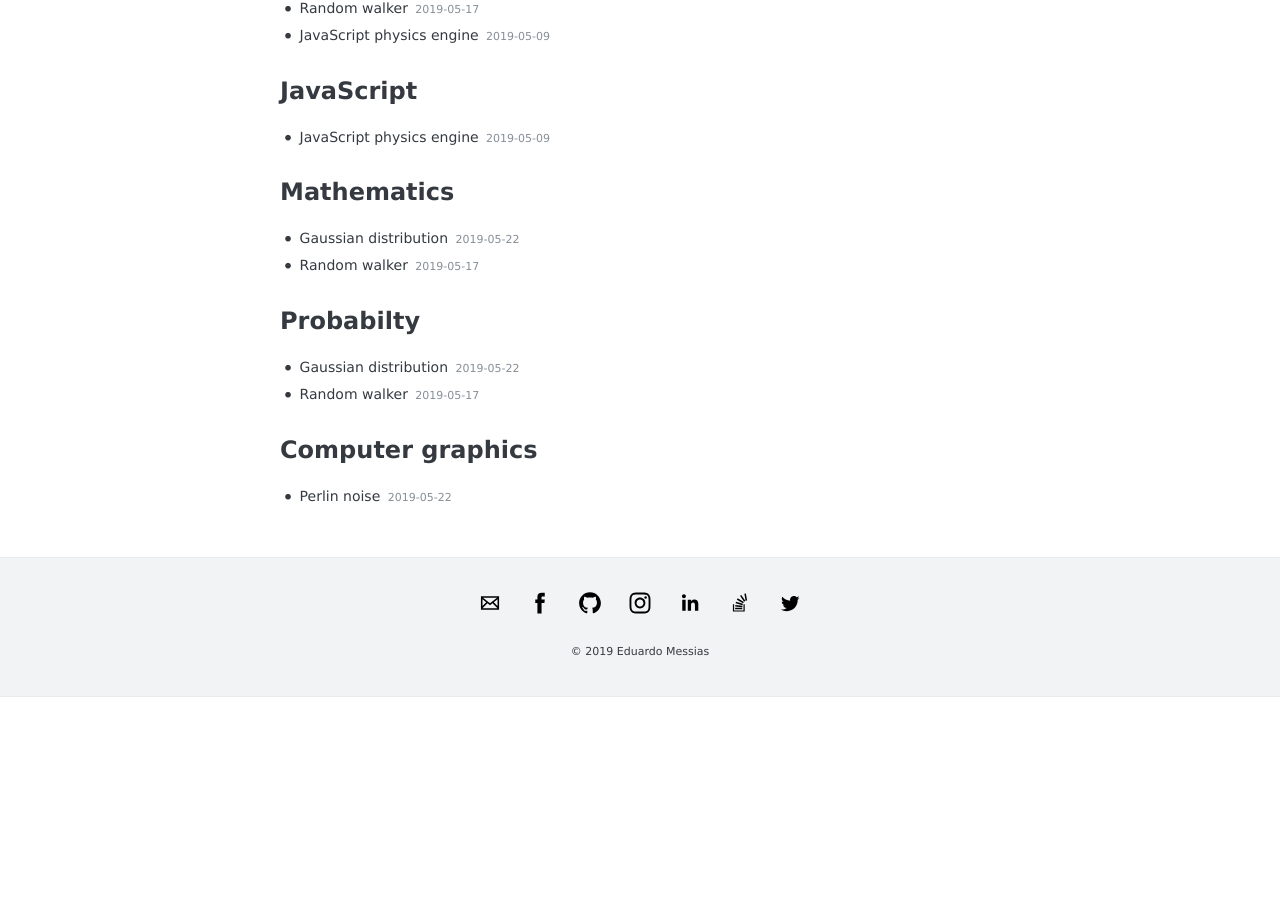
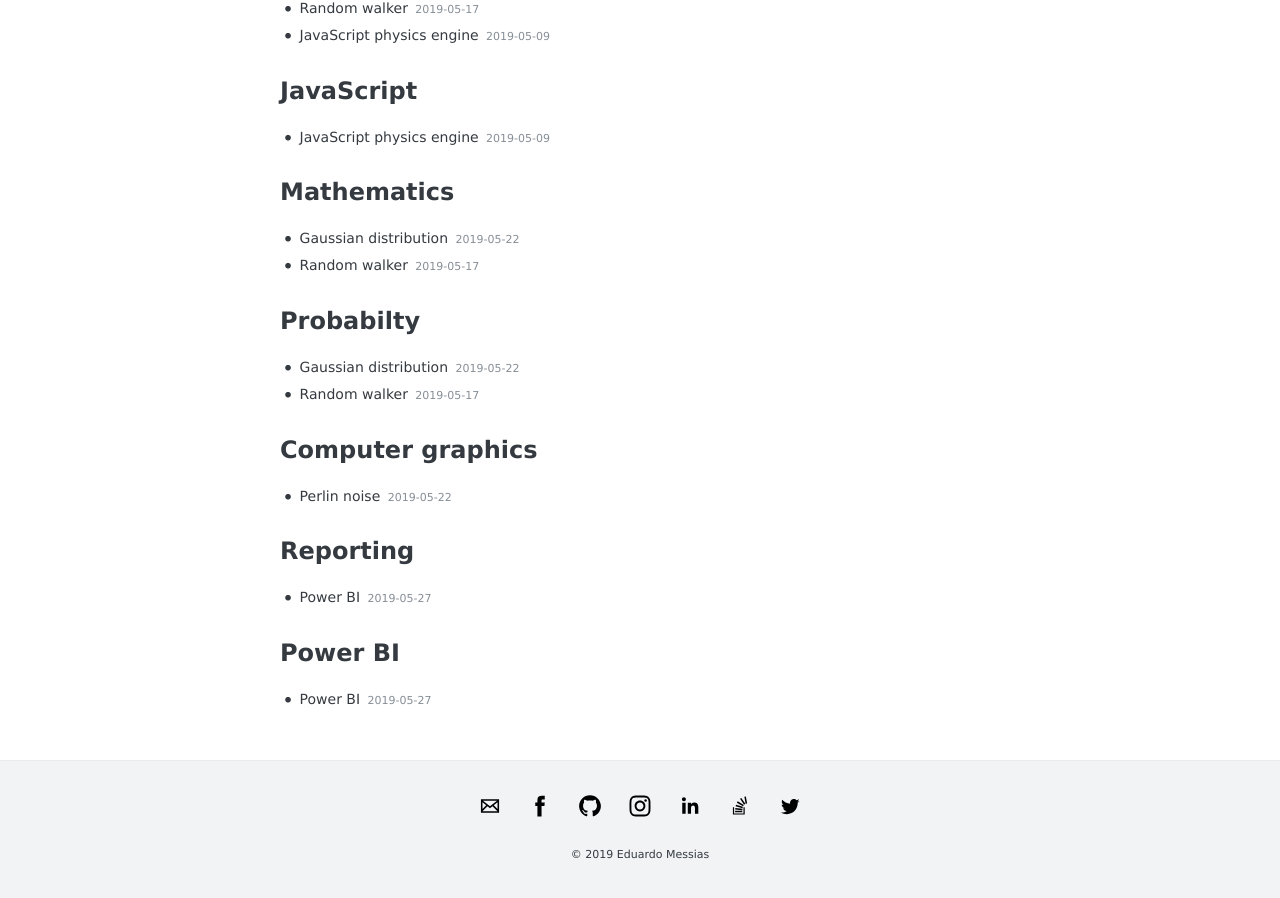
Before and after one commit to eduardomessias/eduardomessias.github.io, a Jekyll site: the page built from tags/index.html, in a window 1280 px wide and 900 px high, scrolled down 2056 px. Built offline with Jekyll 4.4.1, drawn with Linux system fonts in a browser that asks for light colours; before the commit the page ends 2753 px from its top, so only the background shows below that.

Commit message:
Update and rename 2019-05-07-learning-power-bi.md to 2019-05-27-learning-power-bi.md

```diff
--- a/_posts/2019-05-07-learning-power-bi.md
+++ b/_posts/2019-05-27-learning-power-bi.md
@@ -1 +1,16 @@
+---
+layout: post
+title: Power BI
+tags:
+  - Reporting
+  - Power BI
+categories:
+  - Data science
+  - Business Intelligence
+---
+
+How to use Power BI and publish a simple dashboard
+
+---
+
 <iframe width="800" height="600" src="https://app.powerbi.com/view?r=eyJrIjoiM2RiMDQyY2ItM2ZiZi00MGUzLTk1NDYtZWI5ZGJkYTdiMTY4IiwidCI6IjBmZTlmOTU4LWQxNGUtNGZiZS1iYjUzLWMyNmM1OTY1Mzg3YiIsImMiOjh9" frameborder="0" allowFullScreen="true"></iframe>
```
